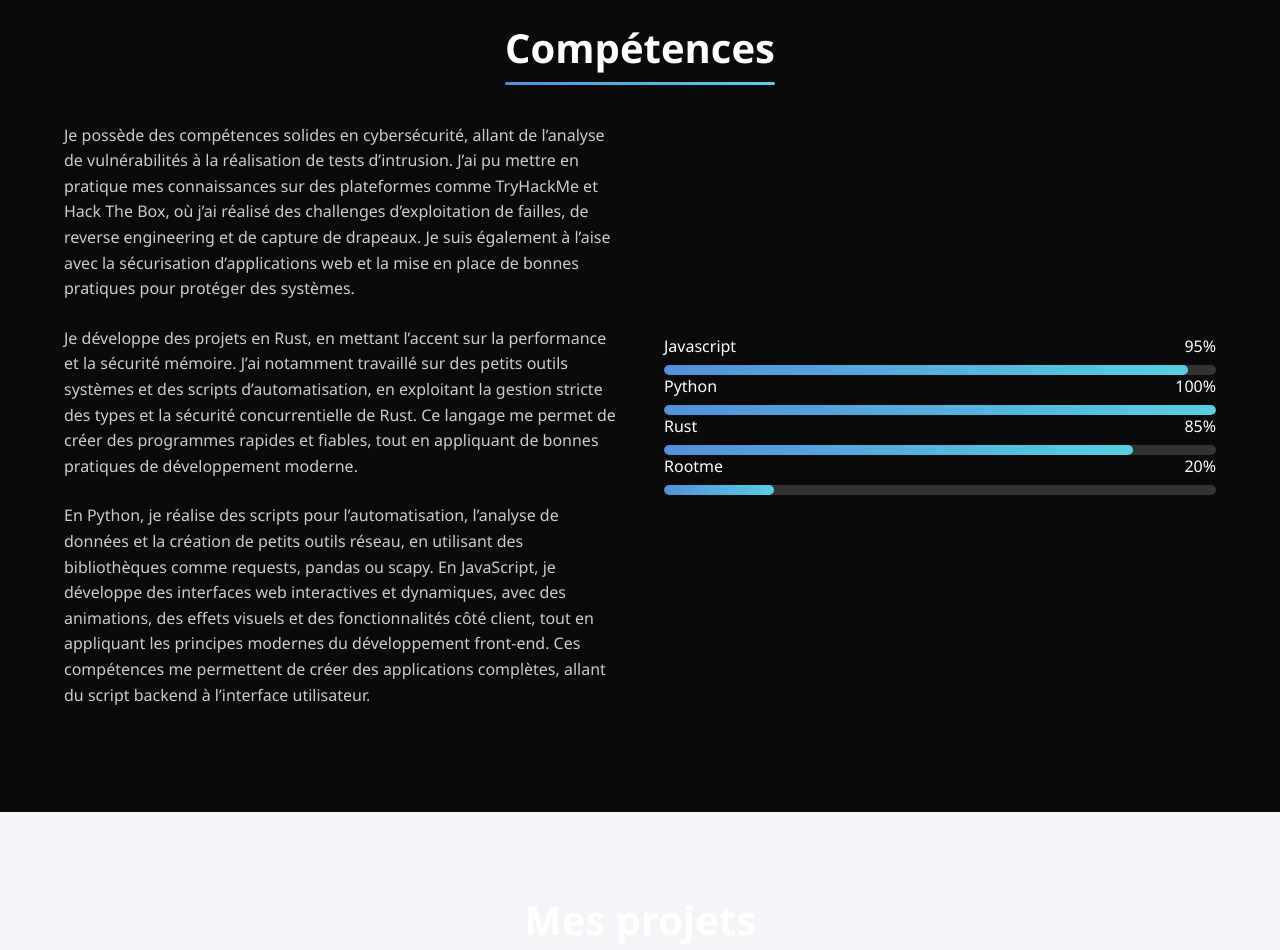
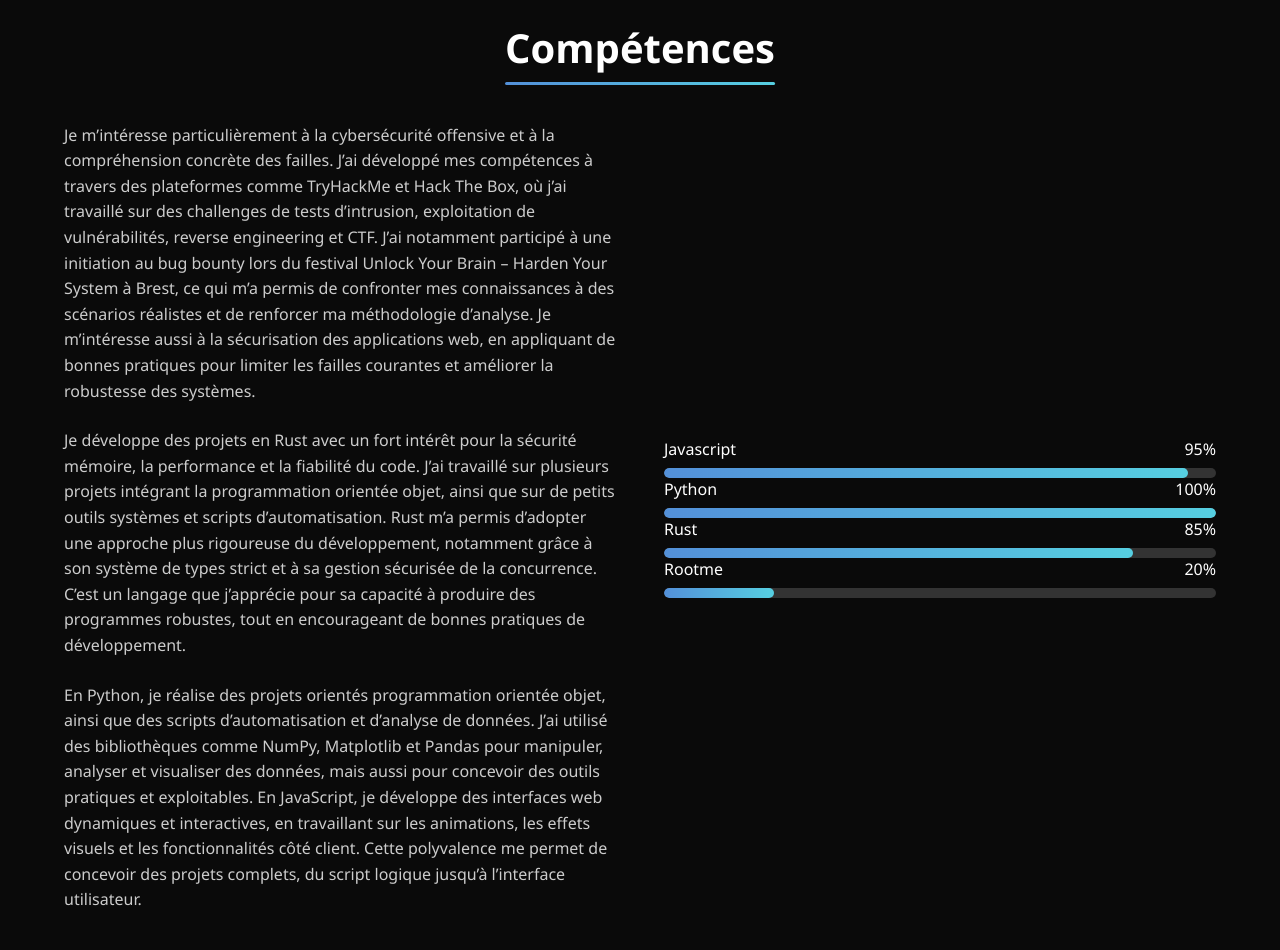
Before and after one commit to EwenoFf/Portfolio-Daniel-Ewen, a plain HTML site: page index.html in a window 1280 px wide. Shown: the part 940-1890 px from the top of the page. Drawn offline with nearby package versions, Linux system fonts and the light colour scheme; a script that the page names is missing.

Commit message:
dernier changement 2.0

```diff
--- a/index.html
+++ b/index.html
@@ -89,33 +89,40 @@
       <div class="competence-content">
         <div class="competence-text">
           <p>
-            Je possède des compétences solides en cybersécurité, allant de
-            l’analyse de vulnérabilités à la réalisation de tests d’intrusion.
-            J’ai pu mettre en pratique mes connaissances sur des plateformes
-            comme TryHackMe et Hack The Box, où j’ai réalisé des challenges
-            d’exploitation de failles, de reverse engineering et de capture de
-            drapeaux. Je suis également à l’aise avec la sécurisation
-            d’applications web et la mise en place de bonnes pratiques pour
-            protéger des systèmes.
+            Je m’intéresse particulièrement à la cybersécurité offensive et à la
+            compréhension concrète des failles. J’ai développé mes compétences à
+            travers des plateformes comme TryHackMe et Hack The Box, où j’ai
+            travaillé sur des challenges de tests d’intrusion, exploitation de
+            vulnérabilités, reverse engineering et CTF. J’ai notamment participé
+            à une initiation au bug bounty lors du festival Unlock Your Brain –
+            Harden Your System à Brest, ce qui m’a permis de confronter mes
+            connaissances à des scénarios réalistes et de renforcer ma
+            méthodologie d’analyse. Je m’intéresse aussi à la sécurisation des
+            applications web, en appliquant de bonnes pratiques pour limiter les
+            failles courantes et améliorer la robustesse des systèmes.
           </p>
           <p>
-            Je développe des projets en Rust, en mettant l’accent sur la
-            performance et la sécurité mémoire. J’ai notamment travaillé sur des
-            petits outils systèmes et des scripts d’automatisation, en
-            exploitant la gestion stricte des types et la sécurité
-            concurrentielle de Rust. Ce langage me permet de créer des
-            programmes rapides et fiables, tout en appliquant de bonnes
-            pratiques de développement moderne.
+            Je développe des projets en Rust avec un fort intérêt pour la
+            sécurité mémoire, la performance et la fiabilité du code. J’ai
+            travaillé sur plusieurs projets intégrant la programmation orientée
+            objet, ainsi que sur de petits outils systèmes et scripts
+            d’automatisation. Rust m’a permis d’adopter une approche plus
+            rigoureuse du développement, notamment grâce à son système de types
+            strict et à sa gestion sécurisée de la concurrence. C’est un langage
+            que j’apprécie pour sa capacité à produire des programmes robustes,
+            tout en encourageant de bonnes pratiques de développement.
           </p>
           <p>
-            En Python, je réalise des scripts pour l’automatisation, l’analyse
-            de données et la création de petits outils réseau, en utilisant des
-            bibliothèques comme requests, pandas ou scapy. En JavaScript, je
-            développe des interfaces web interactives et dynamiques, avec des
-            animations, des effets visuels et des fonctionnalités côté client,
-            tout en appliquant les principes modernes du développement
-            front-end. Ces compétences me permettent de créer des applications
-            complètes, allant du script backend à l’interface utilisateur.
+            En Python, je réalise des projets orientés programmation orientée
+            objet, ainsi que des scripts d’automatisation et d’analyse de
+            données. J’ai utilisé des bibliothèques comme NumPy, Matplotlib et
+            Pandas pour manipuler, analyser et visualiser des données, mais
+            aussi pour concevoir des outils pratiques et exploitables. En
+            JavaScript, je développe des interfaces web dynamiques et
+            interactives, en travaillant sur les animations, les effets visuels
+            et les fonctionnalités côté client. Cette polyvalence me permet de
+            concevoir des projets complets, du script logique jusqu’à
+            l’interface utilisateur.
           </p>
         </div>
         <div class="skills">
@@ -440,6 +447,7 @@
         });
       });
     </script>
+    <!--gestion du formulaire et réponse mess-->
     <script>
       const form = document.getElementById("contact-form");
       const status = document.getElementById("form-status");
--- a/style.css
+++ b/style.css
@@ -477,7 +477,7 @@ nav {
   resize: vertical;
 }
 .submit-btn {
-  /*background: linear-gradient(90deg, var(--neon-blue), var(--neon-pink)); */
+  background: linear-gradient(90deg, var(--neon-blue), var(--neon-pink));
   background-color: var(--neon-pink);
 
   color: white;
@@ -585,7 +585,6 @@ html {
     font-size: 1.2rem;
   }
 
-  /* 🔹 LOGO ENIB PLUS DISCRET */
   .logo-enib img {
     height: 36px;
   }
@@ -628,14 +627,13 @@ html {
   left: 0;
 }
 
-/* Pour que tout ton contenu passe par-dessus */
 body {
   position: relative;
   z-index: 1;
   color: #fff;
   background: transparent;
 }
-/* Réinitialisation basique */
+
 * {
   margin: 0;
   padding: 0;
@@ -657,7 +655,6 @@ body {
   z-index: -1;
 }
 
-/* Réinitialisation basique */
 * {
   margin: 0;
   padding: 0;
```
